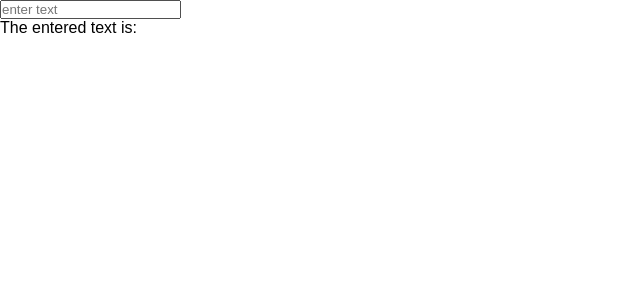
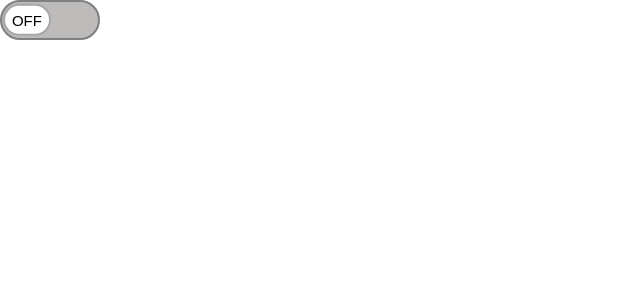
Before and after one commit to nkartikaxioned/React-Training-, a React (Vite) app in the folder react/: page / in a window 1280 px wide. Shown: the top 300 px of the page, without its empty margins (0-640 px from the left). Built offline with nearby package versions, Linux system fonts and the light colour scheme.

Commit message:
toggle switch using react

```diff
--- a/react/src/App.jsx
+++ b/react/src/App.jsx
@@ -10,13 +10,14 @@ import React from "react";
 // import { EventPropagation } from "./components/eventPropagation";
 // import { DerivedState } from "./components/Hooks/hooksPractise";
 // import { StudentsList } from "./components/Hooks/useStatePractise";
-import { StateLifting } from "./components/stateLifting";
+// import { StateLifting } from "./components/stateLifting";
+import { ToggleSwitch } from "./components/toggleSwitch/toggleSwitch";
 
 export const App = () => {
 
   return (
     <>
-      <StateLifting />
+      <ToggleSwitch />
     </>
   )
 };
--- /dev/null
+++ b/react/src/components/toggleSwitch/toggleSwitch.css
@@ -0,0 +1,46 @@
+* {
+  margin: 0;
+  padding: 0;
+  box-sizing: border-box;
+}
+
+.toggle-container {
+  width: 100px;
+  height: 40px;
+  border-radius: 20px;
+  border: 2px solid grey;
+  position: relative;
+  background: rgb(189, 186, 186);
+  cursor: pointer;
+  transition: all .3s ease;
+}
+
+.toggle-container.active {
+  background: green;
+}
+
+.toggle-btn {
+  width: 50%;
+  height: 90%;
+  border:2px solid rgb(168, 166, 166);
+  border-radius: 20px;
+  position: absolute;
+  top: 50%;
+  left: 2%;
+  transform: translate(-2%,-50%);
+  display: flex;
+  align-items: center;
+  justify-content: center;
+  background: white;
+  transition: all .3s ease;
+}
+
+.toggle-container.active .toggle-btn {
+  left: 98%;
+  transform: translate(-98%,-50%);
+}
+
+.toggle-txt {
+  font-size: 15px;
+  user-select: none;
+}
--- /dev/null
+++ b/react/src/components/toggleSwitch/toggleSwitch.jsx
@@ -0,0 +1,22 @@
+import "../toggleSwitch/toggleSwitch.css";
+import { useState } from "react";
+
+
+
+export const ToggleSwitch = () => {
+  const [isOn, setIsOn] = useState(false);
+
+  const handleToggle = () => {
+    setIsOn((prev) => !prev);
+  }
+
+  return (
+    <>
+      <div className={`toggle-container ${isOn ? "active" : ""}`}  onClick={handleToggle}>
+        <div className={`toggle-btn`}>
+          <span className="toggle-txt" >{isOn ? "ON" : "OFF"}</span>
+        </div>
+      </div>
+    </>
+  )
+}
```
